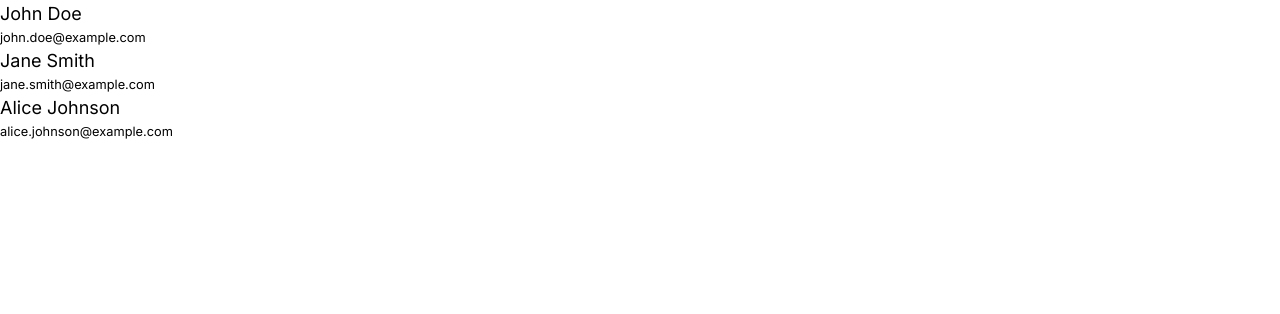
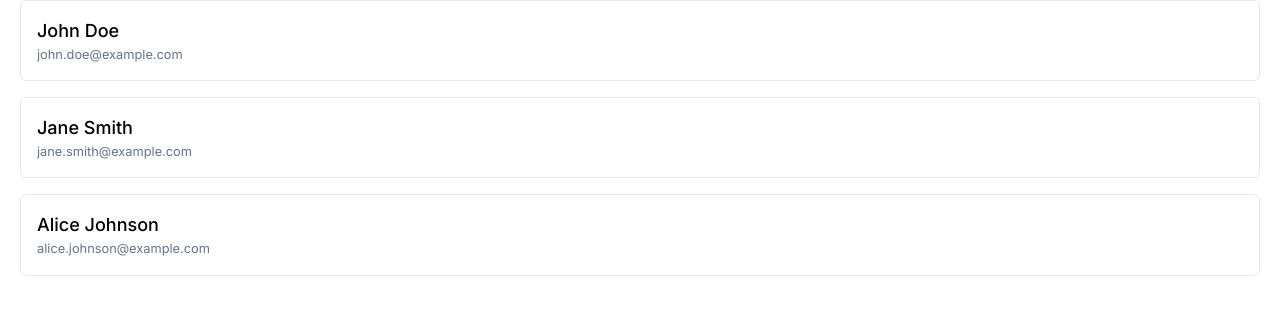
Before and after one commit to emilov2501/aermetric, a Next.js app: page / in a window 1280 px wide. Shown: the top 314 px of the page. Built offline with nearby package versions, Linux system fonts and the light colour scheme; data requests are answered from the project's data file.

Commit message:
style: employee card

```diff
--- a/src/app/page.tsx
+++ b/src/app/page.tsx
@@ -7,7 +7,7 @@ export default function Home() {
   const { data = [] } = useGetEmployeesQuery();
 
   return (
-    <div>
+    <div className="container mx-auto px-5">
       <EmployeeList employees={data} />
     </div>
   );
--- a/src/features/employee/presentation/employee-card.tsx
+++ b/src/features/employee/presentation/employee-card.tsx
@@ -3,10 +3,10 @@ import { EmployeeEntity } from "../domain/employee.entity";
 
 export const EmployeeCard: React.FC<EmployeeEntity> = ({ name, email }) => {
   return (
-    <div className="">
+    <div className="border rounded-md p-4 box-border">
       <div className="flex flex-col">
-        <span className="text-lg">{name}</span>
-        <small>{email}</small>
+        <span className="text-lg font-medium">{name}</span>
+        <small className="text-slate-500">{email}</small>
       </div>
     </div>
   );
--- a/src/features/employee/presentation/employee-list.tsx
+++ b/src/features/employee/presentation/employee-list.tsx
@@ -10,7 +10,7 @@ interface Props {
 
 export const EmployeeList: React.FC<Props> = ({ employees }) => {
   return (
-    <div>
+    <div className="space-y-4">
       {employees.map((item) => (
         <EmployeeCard key={item.id} {...item} />
       ))}
```
